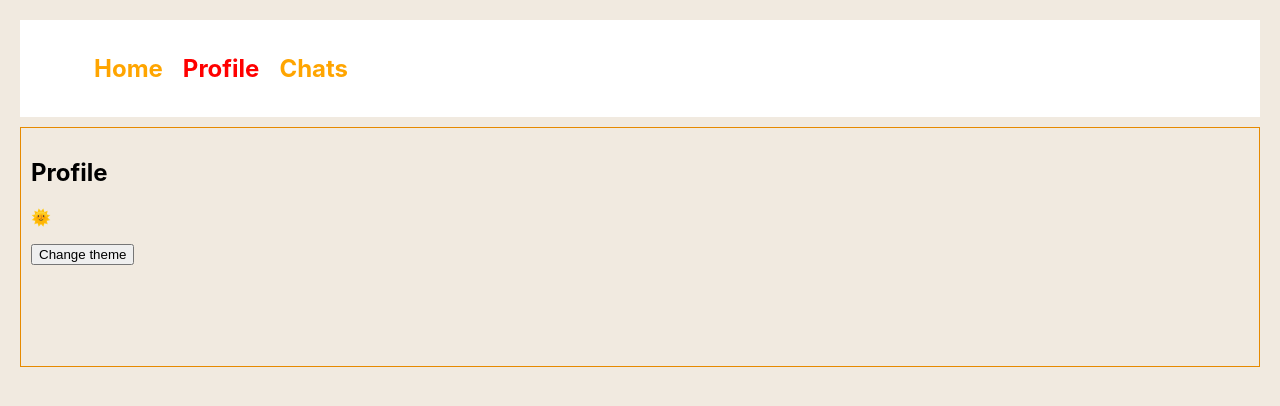
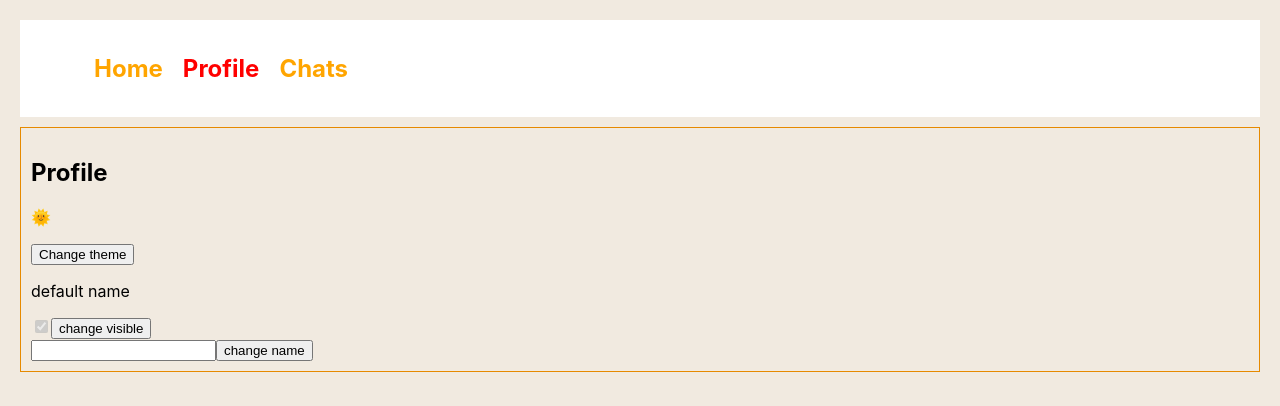
Before and after one commit to Ludmilaiv/react_homework, a React app: page /profile in a window 1280 px wide. Shown: the top 406 px of the page. Built offline with nearby package versions, Linux system fonts and the light colour scheme.

Commit message:
add redux

```diff
--- a/package.json
+++ b/package.json
@@ -9,7 +9,8 @@
     "@mui/material": "^5.6.4",
     "react": "^18.0.0",
     "react-dom": "^18.0.0",
-    "react-router-dom": "^6.3.0"
+    "react-router-dom": "^6.3.0",
+    "redux": "^4.2.0"
   },
   "scripts": {
     "start": "webpack serve --mode=development",
@@ -91,6 +92,7 @@
     "nanoid": "^3.3.3",
     "node-sass": "^7.0.1",
     "prettier": "^2.6.2",
+    "react-redux": "^8.0.1",
     "sass": "^1.51.0",
     "sass-loader": "^12.6.0",
     "style-loader": "^3.3.1",
--- a/src/pages/Profile.tsx
+++ b/src/pages/Profile.tsx
@@ -1,8 +1,16 @@
 import { ThemeContext } from '../utils/ThemeContext';
-import { FC, useContext } from 'react';
+import { FC, useContext, useState } from 'react';
+import { useDispatch, useSelector } from 'react-redux';
+import { toggleProfile, changeName } from '../store/profile/actions';
+import { ProfileState } from '../store/profile/reducer';
 
 export const Profile: FC = () => {
   const { theme, toggleTheme } = useContext(ThemeContext);
+  const dispatch = useDispatch();
+  const [value, setValue] = useState('');
+
+  const visible = useSelector((state: ProfileState) => state.visible);
+  const name = useSelector((state: ProfileState) => state.name);
 
   return (
     <>
@@ -11,6 +19,20 @@
         <p>{theme === 'light' ? '🌞' : '🌙'}</p>
         <button onClick={toggleTheme}>Change theme</button>
       </div>
+      <div>
+        <p>{name}</p>
+        <input type="checkbox" disabled checked={visible} />
+        <button onClick={() => dispatch(toggleProfile())}>
+          change visible
+        </button>
+        <br />
+        <input
+          type="text"
+          onChange={(e) => setValue(e.target.value)}
+          value={value}
+        />
+        <button onClick={() => dispatch(changeName(value))}>change name</button>
+      </div>
     </>
   );
 };
--- /dev/null
+++ b/src/store/index.ts
@@ -0,0 +1,12 @@
+import { createStore, compose } from 'redux';
+import { profileReducer } from './profile/reducer';
+
+declare const window: Window &
+  typeof globalThis & {
+    __REDUX_DEVTOOLS_EXTENSION_COMPOSE__: any;
+  };
+
+export const composeEnhancers =
+  window.__REDUX_DEVTOOLS_EXTENSION_COMPOSE__ || compose;
+
+export const store = createStore(profileReducer, composeEnhancers());
--- /dev/null
+++ b/src/store/profile/actions.ts
@@ -0,0 +1,12 @@
+export const TOGGLE_PROFILE = 'PROFILE::TOGGLE_PROFILE';
+import { ChangeName, ToggleProfile } from './types';
+export const CHANGE_NAME = 'PROFILE::CHANGE_NAME';
+
+export const toggleProfile = (): ToggleProfile => ({
+  type: TOGGLE_PROFILE,
+});
+
+export const changeName = (name: string): ChangeName => ({
+  type: CHANGE_NAME,
+  name,
+});
--- /dev/null
+++ b/src/store/profile/reducer.ts
@@ -0,0 +1,36 @@
+import { TOGGLE_PROFILE, CHANGE_NAME } from './actions';
+import { Reducer } from 'redux';
+import { ProfileActions } from './types';
+
+export interface ProfileState {
+  visible: boolean;
+  name: string;
+}
+
+const initialState: ProfileState | undefined = {
+  visible: true,
+  name: 'default name',
+};
+
+export const profileReducer: Reducer<ProfileState, ProfileActions> = (
+  state = initialState,
+  action
+) => {
+  switch (action.type) {
+    case TOGGLE_PROFILE: {
+      console.log(state.visible);
+      return {
+        ...state,
+        visible: !state.visible,
+      };
+    }
+    case CHANGE_NAME: {
+      return {
+        ...state,
+        name: action.name,
+      };
+    }
+    default:
+      return state;
+  }
+};
--- /dev/null
+++ b/src/store/profile/types.ts
@@ -0,0 +1,12 @@
+import { CHANGE_NAME, TOGGLE_PROFILE } from './actions';
+
+export type ProfileActions = ToggleProfile | ChangeName;
+
+export interface ToggleProfile {
+  type: typeof TOGGLE_PROFILE;
+}
+
+export interface ChangeName {
+  type: typeof CHANGE_NAME;
+  name: string;
+}
--- a/src/typings.d.ts
+++ b/src/typings.d.ts
@@ -1 +1,3 @@
 declare module '*.module.css';
+declare module '*.css';
+declare module '*.scss';
```
Also changed, not shown: src/App.tsx (+7 -1 lines), .eslintrc.json.
